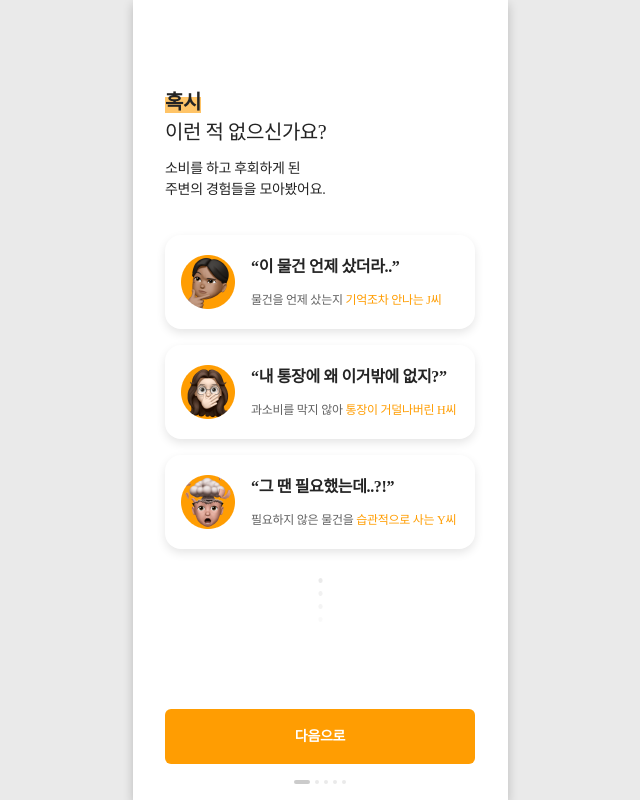
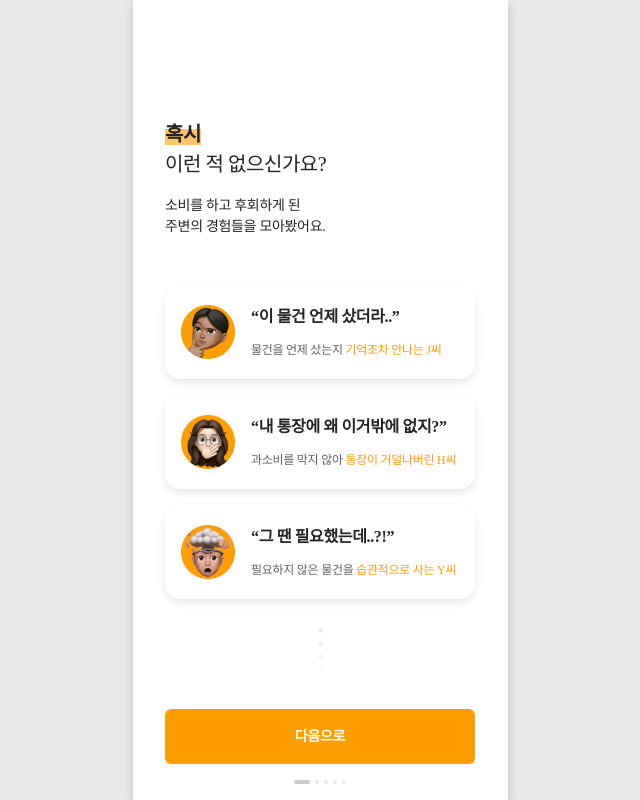
Before and after one commit to SobiSa-Expense-Hunter/SobiSa, a Next.js app: page /about in a window 1280 px wide. Shown: the whole page, without its empty margins (320-960 px from the left). Built offline with nearby package versions, Linux system fonts and the light colour scheme; no server answers; a web font is replaced by a local one.

Commit message:
refactor: /about 컴포넌트 명 수정 및 불필요 css 코드 삭제
- AboutLayout -> AboutContentsPage 컴포넌트 명 변경
- AboutInit에서 사용되던 불필요한 css 코드 제거
- Layout.FixButtonBottom 레이아웃 적용

```diff
--- a/src/components/about/AboutLayout.tsx
+++ b/src/components/about/AboutContentsPage.tsx
@@ -20,7 +20,7 @@ interface AboutPageLayoutProps {
   subTexts: string[];
 }
 
-function AboutLayout({ pageNum, mainTexts, subTexts }: AboutPageLayoutProps) {
+function AboutContentsPage({ pageNum, mainTexts, subTexts }: AboutPageLayoutProps) {
   const [firstMainText, secondMainText] = mainTexts;
   return (
     <Layout.VStack style={{ overflow: 'hidden' }}>
@@ -64,7 +64,7 @@ function AboutLayout({ pageNum, mainTexts, subTexts }: AboutPageLayoutProps) {
   );
 }
 
-export default AboutLayout;
+export default AboutContentsPage;
 
 const ImageAnimation = ({ pageNum }: { pageNum: number }) => {
   const [imgSrc, setImgSrc] = useState(`assets/image/about/phone_mockup/${pageNum}.webp`);
--- a/src/components/about/AboutInit.tsx
+++ b/src/components/about/AboutInit.tsx
@@ -13,14 +13,8 @@ import * as Font from '@/styles/font';
 
 function AboutInit(_: unknown, ref: ForwardedRef<HTMLDivElement>) {
   return (
-    <Layout.VStack
-      maxHeight='822px'
-      width='100%'
-      padding='0 16px'
-      alignItems='center'
-      style={{ overflow: 'hidden' }}
-    >
-      <Layout.VStack maxWidth='310px' height='100%' width='100%'>
+    <Layout.VStack padding='0 16px' style={{ overflow: 'hidden' }}>
+      <Layout.VStack maxWidth='310px'>
         <MideaMargin />
         <motion.div
           style={{ transform: 'none', display: 'contents' }}
@@ -69,13 +63,7 @@ function AboutInit(_: unknown, ref: ForwardedRef<HTMLDivElement>) {
         <MideaMargin />
       </Layout.VStack>
 
-      <Layout.VStack
-        ref={ref}
-        maxWidth='310px'
-        width='100%'
-        minHeight='822px'
-        justifyContent='flex-start'
-      >
+      <Layout.VStack ref={ref} maxWidth='310px'>
         <MideaMargin />
         <motion.div
           initial={{ y: 90, opacity: 0 }}
--- a/src/pages/about/index.tsx
+++ b/src/pages/about/index.tsx
@@ -37,26 +37,26 @@ function About() {
   };
 
   const nextPageHandler = () => {
-    if (pageNum < AboutContentsPage.length) setPageNum(prev => prev + 1);
+    if (pageNum < AboutContents.length) setPageNum(prev => prev + 1);
     else router.push('/');
   };
 
   return (
     <>
       {pageNum === 0 ? (
-        <>
+        <Layout.FixButtonBottom alignItems='center' justifyContent='center' maxWidth='100%'>
           <AboutInit ref={scrollRef} />
           <BottomButton onClick={scrollHandler}>다음으로</BottomButton>
-        </>
+        </Layout.FixButtonBottom>
       ) : (
-        <Layout.VStack height='100%' width='100%' justifyContent='center' maxWidth='310px'>
+        <Layout.FixButtonBottom justifyContent='center' maxWidth='310px'>
           <AboutContentsPage
             pageNum={pageNum}
             mainTexts={AboutContents[pageNum - 1].mainTexts}
             subTexts={AboutContents[pageNum - 1].subTexts}
           />
           <BottomButton onClick={nextPageHandler}>다음으로</BottomButton>
-        </Layout.VStack>
+        </Layout.FixButtonBottom>
       )}
     </>
   );
```
